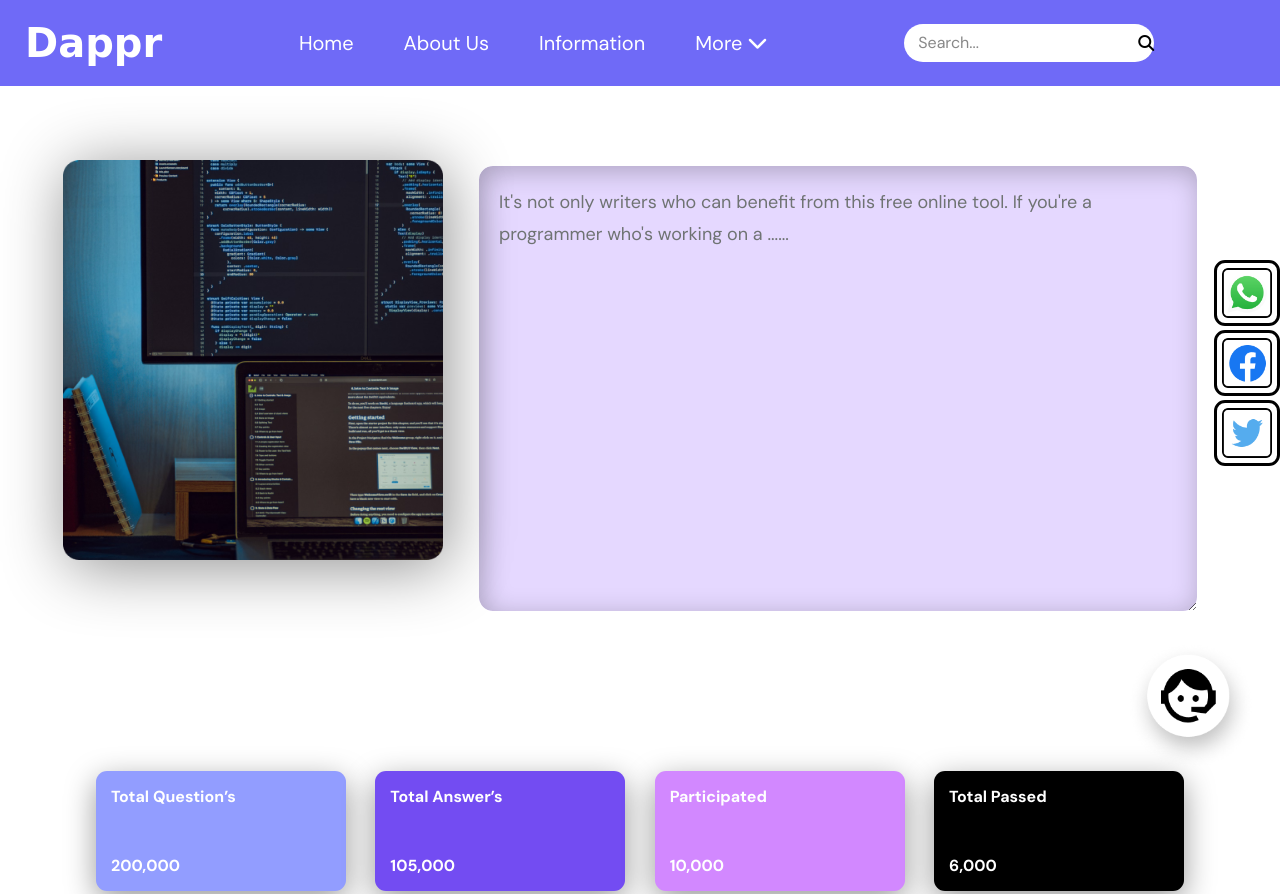
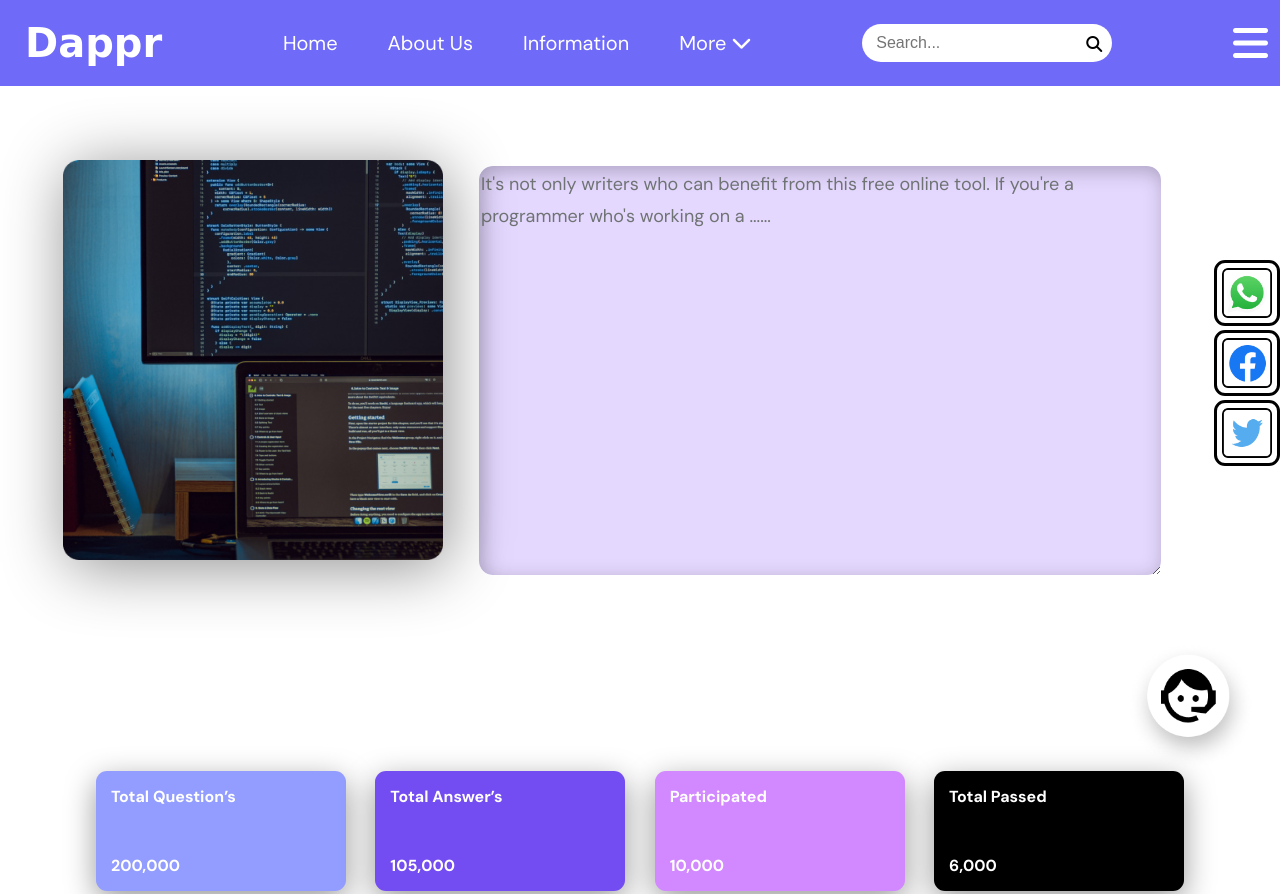
Before and after one commit to sahil99811/microProject2, a plain HTML site: page index.html in a window 1280 px wide. Shown: the top 894 px of the page. Drawn offline with Linux system fonts and the light colour scheme; a web font is replaced by a local one.

Commit message:
second commit

```diff
--- a/index.html
+++ b/index.html
@@ -26,7 +26,7 @@
 		</ul>
 		<div class="nav_search_box">
 			<input type="text" placeholder="Search..." />
-		  <i class="fa-solid fa-magnifying-glass" style="color: black;margin-left: -4rem;"></i>
+		    <i class="fa-solid fa-magnifying-glass" style="color: black;margin-left: -4rem;"></i>
 		</div>
 		<div class="nav_menu">
 			<i class="fa-solid fa-bars"></i>
@@ -81,7 +81,7 @@
 				<span>Name</span> <span>:</span>Chetan
 			</div>
 			<div>
-				<span>Email</span> <span>&nbsp; :</span>chetan@gmail.com
+				<span>Email</span>  <span>:</span>chetan@gmail.com
 			</div>
 			<div>
 				<span>Phone</span> <span>:</span>+91 4512132102
--- a/style.css
+++ b/style.css
@@ -46,7 +46,7 @@
     cursor: pointer;
   }
 
-  .nav_links_container > li > img {
+  .nav_links_container > li > i {
     width: 10px;
     height: 10px;
   }
@@ -70,15 +70,17 @@
     font-size: 16px;
   }
 
-  .nav_search_box > img {
+  .nav_search_box >i {
     width: 14px;
     height: 14px;
     margin-right: 12px;
   }
 
-  .nav_menu > img {
+  .nav_menu > i {
     width: 40px;
     height: 40px;
+    font-size:40px;
+    margin-right: 32px;
   }
 
   .hero {
@@ -111,10 +113,9 @@
     line-height: 178.7%;
     background: #e5d8ff;
     border: 6px solid #ffffff;
-    box-shadow: inset 3px 5px 27px rgba(0, 0, 0, 0.25);
+    box-shadow: inset 3px 5px 20px rgba(0, 0, 0, 0.25);
     border-radius: 20px;
     outline: none;
-    padding: 20px;
     font-family: "DM Sans", sans-serif;
     color: #6f7373;
   }
@@ -271,21 +272,3 @@
     width: 130px;
     cursor: pointer;
   }
-
-  ::-webkit-input-placeholder {
-    color: #888888;
-    font-family: "DM Sans", sans-serif;
-  }
-  ::-moz-placeholder {
-    color: #888888;
-    font-family: "DM Sans", sans-serif;
-  }
-  :-ms-input-placeholder {
-    color: #888888;
-    font-family: "DM Sans", sans-serif;
-  }
-  :-moz-placeholder {
-    /* Firefox 18- */
-    color: #888888;
-    font-family: "DM Sans", sans-serif;
-  }
```
